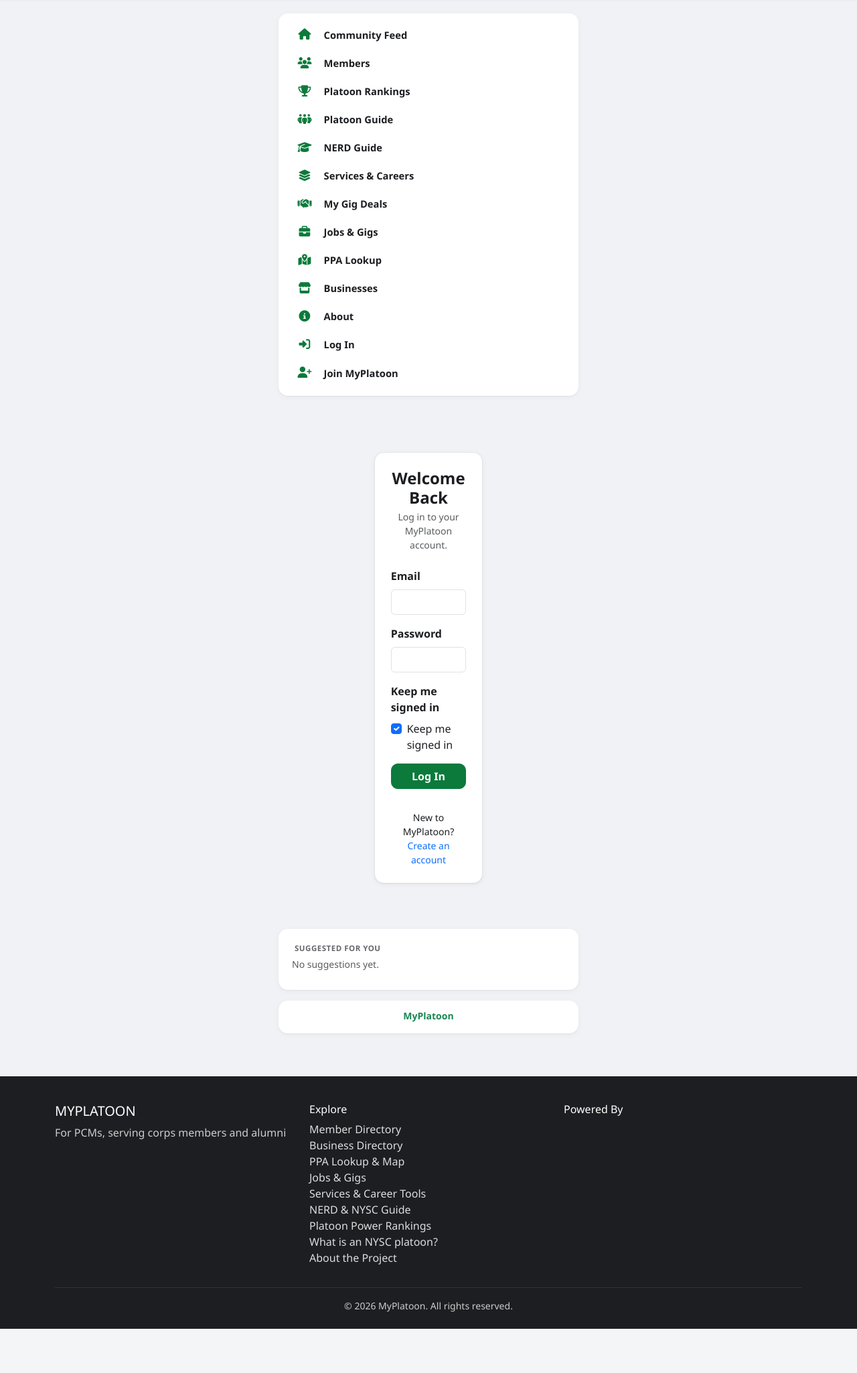
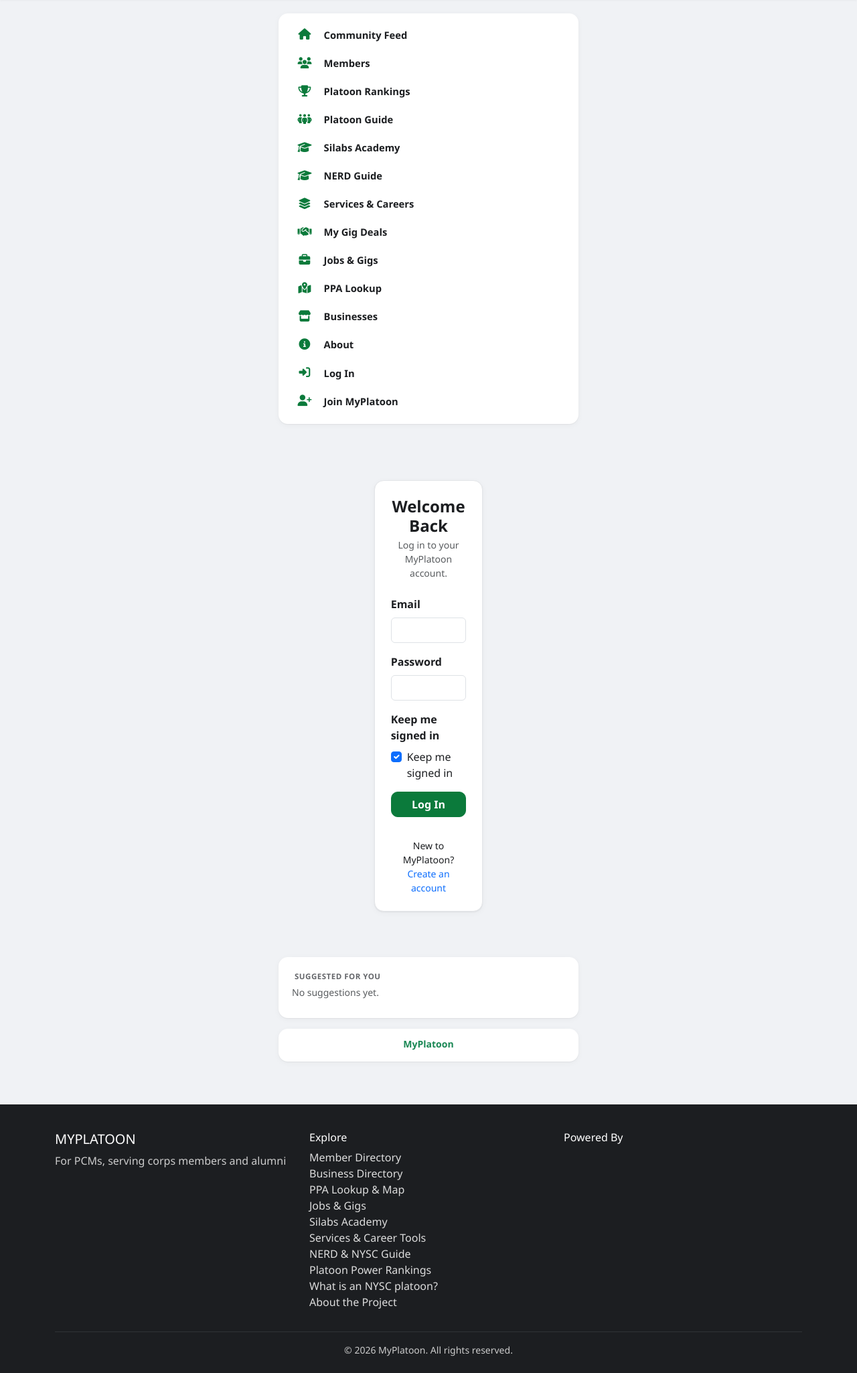
Before and after one commit to Simmyt3r/MyPlatoon, a Flask app: a page that uses app/templates/base.html in a window 1280 px wide. Shown: the part 56-2106 px from the top of the page at 67% size. Before the commit the page ends 2040 px from the top, so only its background shows below. Run offline with Flask 3, Linux system fonts and the light colour scheme; parts of the project's set-up code (start-up, migrations or seed data) failed here and were passed over; some libraries are stand-ins or nearby versions.

Commit message:
feat(academy): integrate course routes, admin links, navigation and migration gate

```diff
--- a/app/templates/base.html
+++ b/app/templates/base.html
@@ -121,6 +121,7 @@
           <li><a class="dropdown-item" href="{{ url_for('gig_deals.index') }}"><i class="fa-solid fa-handshake me-2 text-success"></i>My Gig Deals</a></li>
           {% endif %}
           {% if not recruitment_workspace %}
+          <li><a class="dropdown-item" href="{{ url_for('learning.catalog') }}"><i class="fa-solid fa-graduation-cap me-2 text-success"></i>Silabs Academy</a></li>
           <li><a class="dropdown-item" href="{{ url_for('main.services') }}"><i class="fa-solid fa-file-lines me-2 text-success"></i>Services &amp; Careers</a></li>
           {% if ENABLE_DATING %}
           <li><a class="dropdown-item" href="{{ url_for('dating.home') }}"><i class="fa-regular fa-heart me-2 text-success"></i>Dating (18+)</a></li>
@@ -195,6 +196,7 @@
       <a href="{{ url_for('main.platoon_guide') }}" class="p5-nav-item {{ 'active' if request.endpoint == 'main.platoon_guide' }}">
         <i class="fa-solid fa-people-group"></i>Platoon Guide
       </a>
+      <a href="{{ url_for('learning.catalog') }}" class="p5-nav-item {{ 'active' if request.blueprint == 'learning' }}"><i class="fa-solid fa-graduation-cap"></i> Silabs Academy</a>
       <a href="{{ url_for('main.nerd') }}" class="p5-nav-item {{ 'active' if request.endpoint == 'main.nerd' }}" aria-label="NERD and NYSC mobilisation guide">
         <i class="fa-solid fa-graduation-cap"></i>NERD Guide
       </a>
@@ -296,7 +298,7 @@
   <div class="row row-cols-5 g-0 text-center">
     <div class="col"><a href="{{ url_for('main.feed') }}" class="p5-bottom-nav-item {{ 'active' if request.endpoint == 'main.feed' }}"><i class="fa-solid fa-house"></i>Feed</a></div>
     <div class="col"><a href="{{ url_for('directory.members') }}" class="p5-bottom-nav-item {{ 'active' if request.endpoint == 'directory.members' }}"><i class="fa-solid fa-users"></i>Members</a></div>
-    <div class="col"><a href="{{ url_for('main.services') }}" class="p5-bottom-nav-item {{ 'active' if request.endpoint == 'main.services' }}"><i class="fa-solid fa-layer-group"></i>Services</a></div>
+    <div class="col"><a href="{{ url_for('learning.catalog') }}" class="p5-bottom-nav-item {{ 'active' if request.blueprint == 'learning' }}"><i class="fa-solid fa-graduation-cap"></i>Learn</a></div>
     {% if current_user.is_authenticated %}
     <div class="col"><a href="{{ url_for('main.notifications') }}" class="p5-bottom-nav-item {{ 'active' if request.endpoint == 'main.notifications' }}"><i class="fa-regular fa-bell"></i>Alerts</a></div>
     <div class="col"><a href="{{ url_for('jobs.gig_owner_dashboard') if current_user.role == 'employer' else url_for('profile.dashboard') }}" class="p5-bottom-nav-item"><i class="fa-solid fa-circle-user"></i>{{ 'Employer' if current_user.role == 'employer' else 'You' }}</a></div>
@@ -324,6 +326,7 @@
           <li><a href="{{ url_for('directory.businesses') }}">Business Directory</a></li>
           <li><a href="{{ url_for('ppa.index') }}">PPA Lookup &amp; Map</a></li>
           <li><a href="{{ url_for('jobs.index') }}">Jobs &amp; Gigs</a></li>
+          <li><a href="{{ url_for('learning.catalog') }}">Silabs Academy</a></li>
           <li><a href="{{ url_for('main.services') }}">Services &amp; Career Tools</a></li>
           <li><a href="{{ url_for('main.nerd') }}">NERD &amp; NYSC Guide</a></li>
           <li><a href="{{ url_for('platoons.rankings') }}">Platoon Power Rankings</a></li>
```
